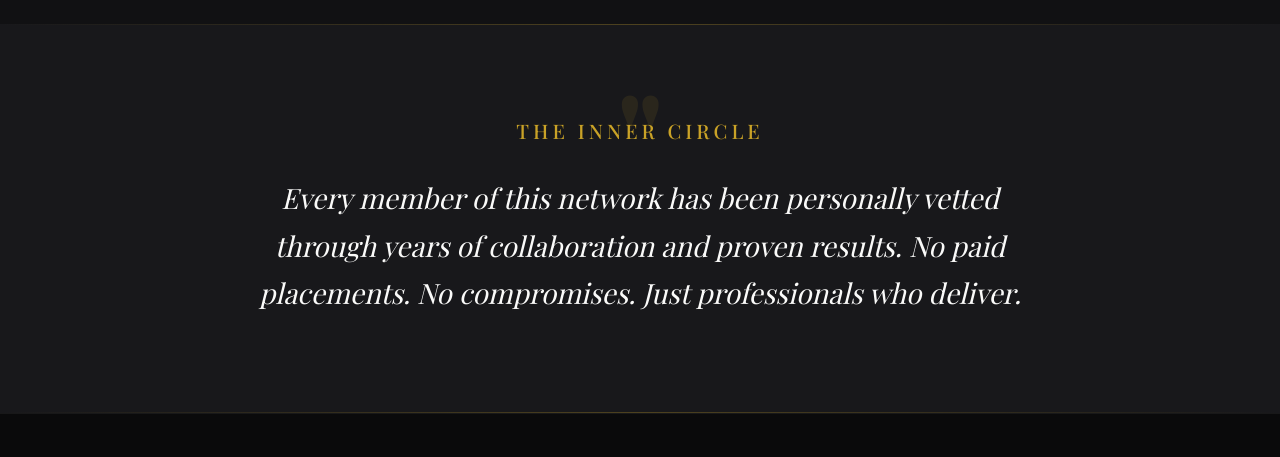
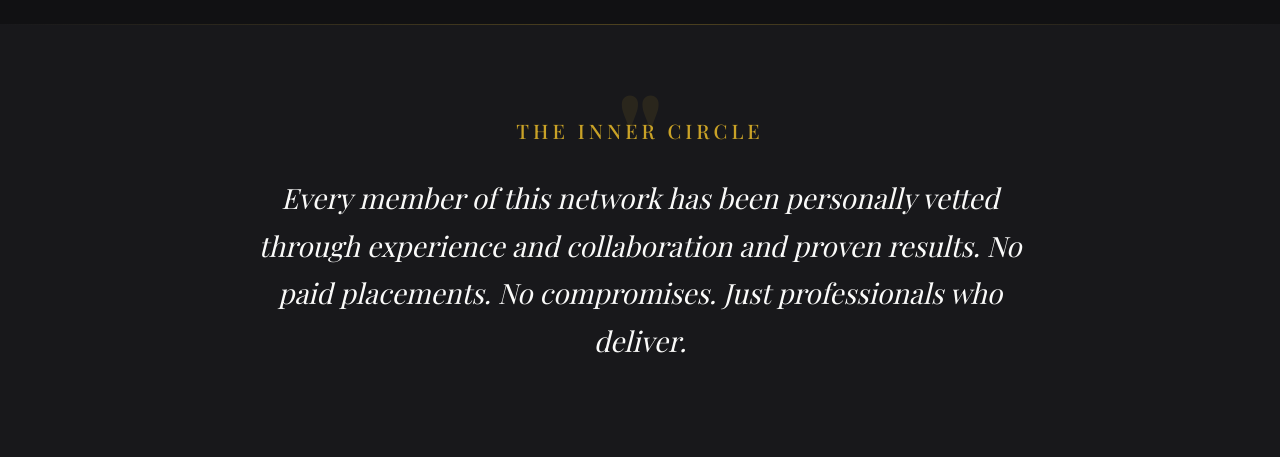
Before and after one commit to PixelandCodeStudios/referral-network, a plain HTML site: page index.html in a window 1280 px wide. Shown: the part 1445-1902 px from the top of the page. Drawn offline with nearby package versions, Linux system fonts and the light colour scheme; a web font is replaced by a local one.

Commit message:
Your commit message

```diff
--- a/index.html
+++ b/index.html
@@ -245,7 +245,7 @@
       <div class="trust-content">
         <h2>The Inner Circle</h2>
         <p>
-          Every member of this network has been personally vetted through years of collaboration and proven results. No paid placements. No compromises. Just professionals who deliver.
+          Every member of this network has been personally vetted through experience and collaboration and proven results. No paid placements. No compromises. Just professionals who deliver.
         </p>
       </div>
     </div>
```
